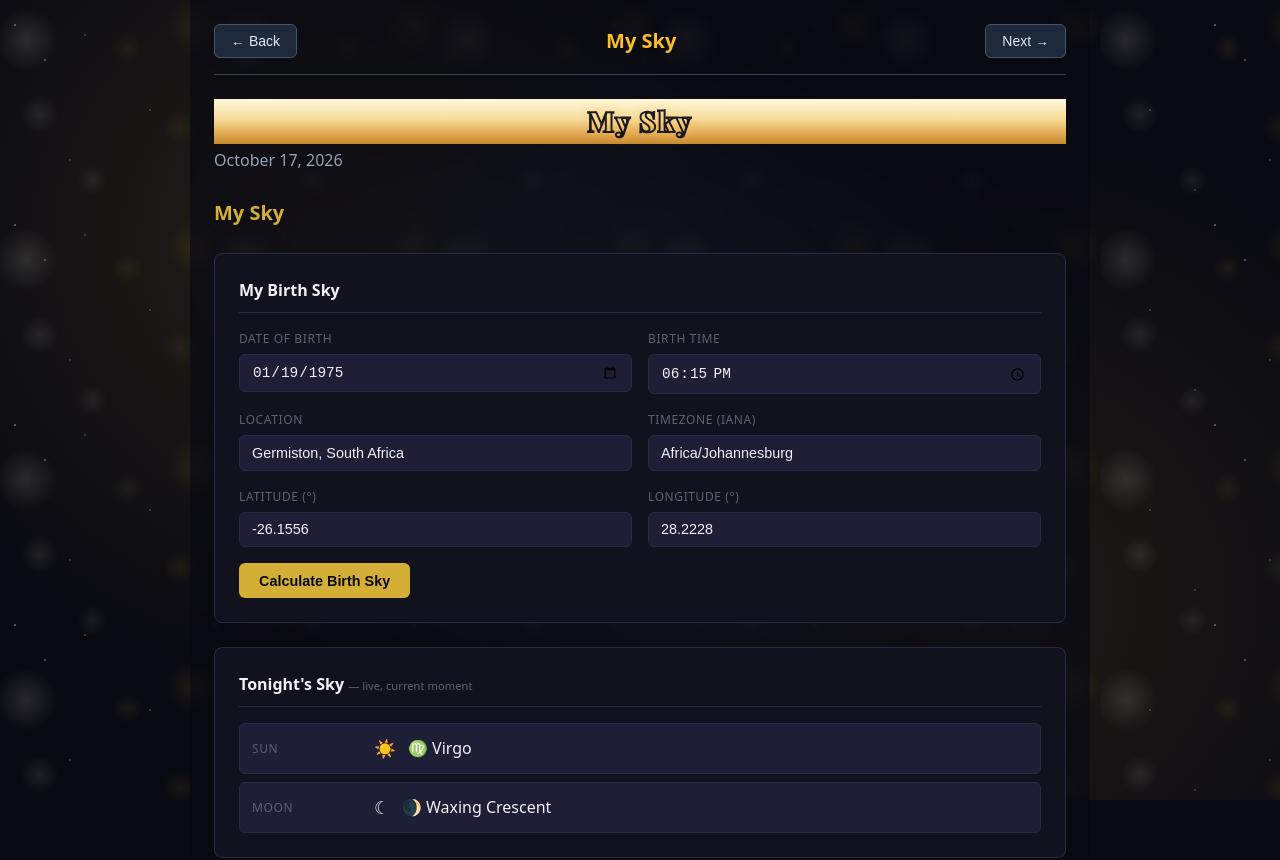
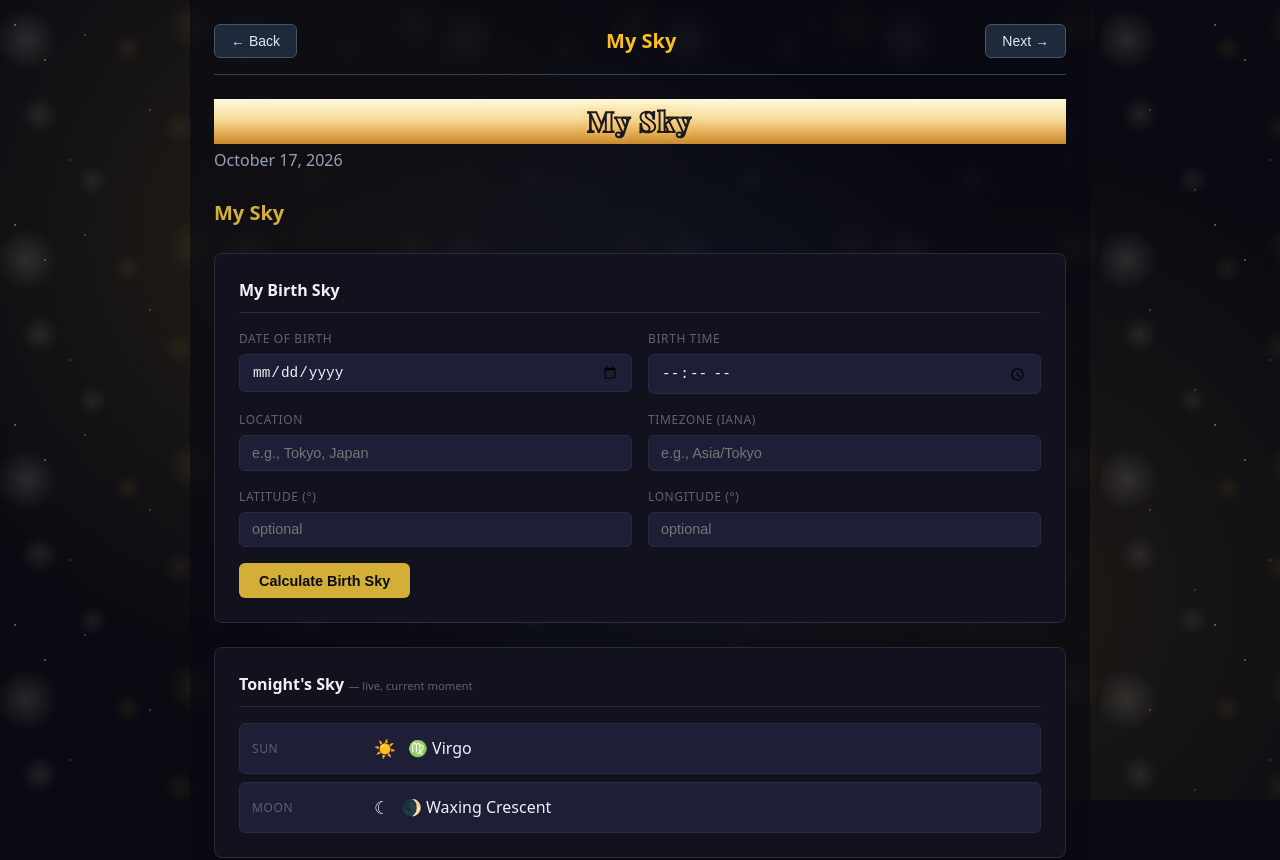
Before and after one commit to Jeraque007/Mercedonius, a Next.js app: page /my-sky in a window 1280 px wide. Shown: the top 860 px of the page. Built offline with nearby package versions, Linux system fonts and the light colour scheme.

Commit message:
privacy: blank birth-sky form by default; no personal data in source
- Remove hardcoded birth date (1975-01-19), birth time (18:15), Germiston coordinates/timezone from source

- Form starts empty; submit disabled until date+time entered; coordinates optional

```diff
--- a/app/components/birth-sky.tsx
+++ b/app/components/birth-sky.tsx
@@ -31,16 +31,29 @@ interface BirthSkyResultsProps {
 }
 
 export function BirthSkyForm({ onSubmit }: BirthSkyFormProps) {
-  const [date, setDate] = useState<Date>(new Date('1975-01-19'));
-  const [time, setTime] = useState<Date>(new Date('1975-01-19T18:15:00'));
-  const [timezone, setTimezone] = useState<string>('Africa/Johannesburg');
-  const [latitude, setLatitude] = useState<number>(-26.1556);
-  const [longitude, setLongitude] = useState<number>(28.2228);
-  const [location, setLocation] = useState<string>('Germiston, South Africa');
+  // Privacy: the form starts BLANK — no personal birth date/time, location or
+  // coordinates are prefilled, and results only appear after an explicit
+  // submit of data the user chose to type.
+  const [date, setDate] = useState('');
+  const [time, setTime] = useState('');
+  const [timezone, setTimezone] = useState('');
+  const [latitude, setLatitude] = useState('');
+  const [longitude, setLongitude] = useState('');
+  const [location, setLocation] = useState('');
 
   const handleSubmit = (e: React.FormEvent) => {
     e.preventDefault();
-    onSubmit({ date, time, timezone, latitude, longitude, location });
+    if (!date || !time) return;
+    const lat = parseFloat(latitude);
+    const lon = parseFloat(longitude);
+    onSubmit({
+      date: new Date(date),
+      time: new Date(`${date}T${time}:00`),
+      timezone: timezone || 'UTC',
+      latitude: Number.isFinite(lat) ? lat : 0,
+      longitude: Number.isFinite(lon) ? lon : 0,
+      location,
+    });
   };
 
   return (
@@ -48,34 +61,36 @@ export function BirthSkyForm({ onSubmit }: BirthSkyFormProps) {
       <div className="input-row">
         <div className="input-item">
           <label>Date of birth</label>
-          <input type="date" value={date.toISOString().split('T')[0]} onChange={(e) => setDate(new Date(e.target.value))} />
+          <input type="date" value={date} onChange={(e) => setDate(e.target.value)} />
         </div>
         <div className="input-item">
           <label>Birth time</label>
-          <input type="time" value={time.toLocaleTimeString('en-US', { hour12: false })} onChange={(e) => setTime(new Date(new Date().toDateString() + ' ' + e.target.value + ':00'))} />
+          <input type="time" value={time} onChange={(e) => setTime(e.target.value)} />
         </div>
       </div>
       <div className="input-row">
         <div className="input-item">
           <label>Location</label>
-          <input type="text" placeholder="e.g., Germiston, South Africa" value={location} onChange={(e) => setLocation(e.target.value)} />
+          <input type="text" placeholder="e.g., Tokyo, Japan" value={location} onChange={(e) => setLocation(e.target.value)} />
         </div>
         <div className="input-item">
           <label>Timezone (IANA)</label>
-          <input type="text" placeholder="e.g., Africa/Johannesburg" value={timezone} onChange={(e) => setTimezone(e.target.value)} />
+          <input type="text" placeholder="e.g., Asia/Tokyo" value={timezone} onChange={(e) => setTimezone(e.target.value)} />
         </div>
       </div>
       <div className="input-row">
         <div className="input-item">
           <label>Latitude (°)</label>
-          <input type="number" step="0.0001" value={latitude?.toString() || ''} onChange={(e) => setLatitude(parseFloat(e.target.value))} />
+          <input type="number" step="0.0001" value={latitude} placeholder="optional" onChange={(e) => setLatitude(e.target.value)} />
         </div>
         <div className="input-item">
           <label>Longitude (°)</label>
-          <input type="number" step="0.0001" value={longitude?.toString() || ''} onChange={(e) => setLongitude(parseFloat(e.target.value))} />
+          <input type="number" step="0.0001" value={longitude} placeholder="optional" onChange={(e) => setLongitude(e.target.value)} />
         </div>
       </div>
-      <button type="submit" className="search-btn">Calculate Birth Sky</button>
+      <button type="submit" className="search-btn" disabled={!date || !time}>
+        Calculate Birth Sky
+      </button>
     </form>
   );
 }
```
